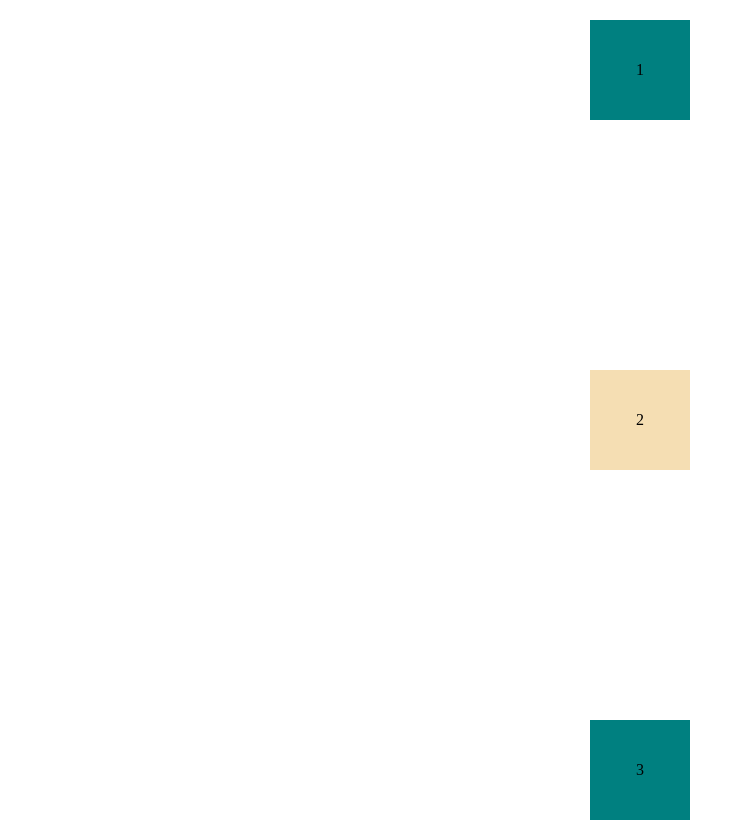
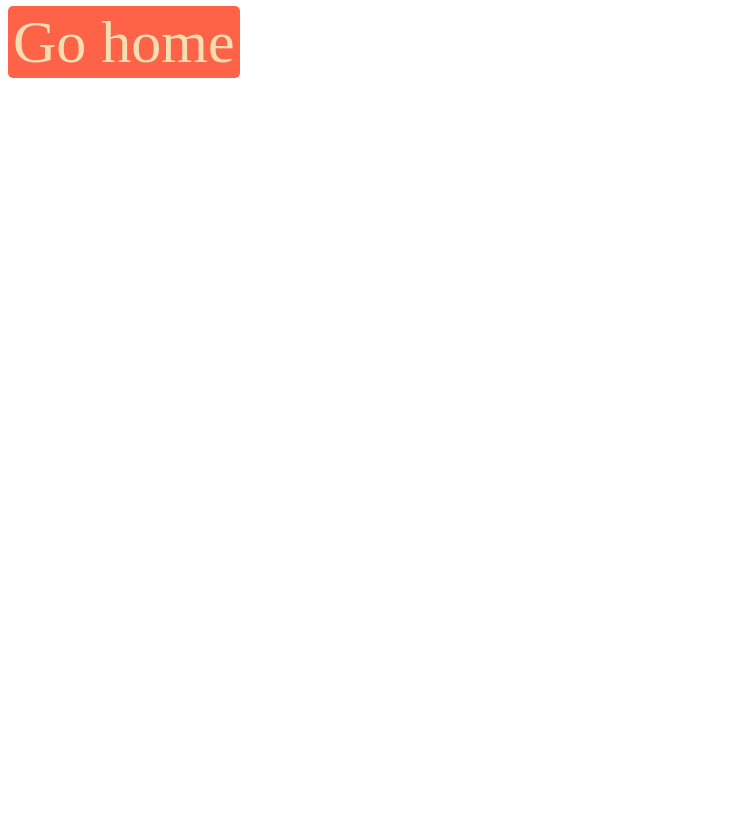
Before and after one commit to junny7020/NomadCoder, a plain HTML site: page kokoa_clone/home.html in a window 1280 px wide. Shown: the whole page, without its empty margins (0-745 px from the left). After the commit the page ends 800 px from the top, so only its background shows below. Drawn offline with Linux system fonts and the light colour scheme.

Commit message:
31th Dec 2021 kokoa talk transition
Transition: feature time method;
transition must be on the original state

```diff
--- a/kokoa_clone/home.html
+++ b/kokoa_clone/home.html
@@ -1,105 +1,27 @@
-<!-- use mdn instead of w3school!!! -->
 <!DOCTYPE html>
 <html lang="en">
 <head>
     <meta charset="UTF-8">
     <meta http-equiv="X-UA-Compatible" content="IE=edge">
-    <meta name="description" content="This is my website">
-    <!-- google description -->
-    <title>My website</title>
-    <link href="styles.css" rel="stylesheet"/>
-    <!-- <style></style>=== css style -->
-    <link
-        rel="shortcut icon"
-        sizes="16x16 32x32 64x64"
-        href="img/nomad_coder.png"
-    />
+    <meta name="viewport" content="width=device-width, initial-scale=1.0">
+    <title>June KokoaTalk Clone</title>
+    <style>
+        a {
+            color: wheat;
+            background-color:tomato;
+            text-decoration: none;
+            padding: 3px 5px;
+            border-radius: 5px;
+            font-size: 60px;
+            transition: background-color 10s ease-in-out, color 5s ease-in-out;
+        }
+        a:hover {
+            color:tomato;
+            background-color:wheat;
+        }
+    </style>
 </head>
 <body>
-    <div>1</div>
-    <div id="second_div">2</div>
-    <div>3</div>
-    <!-- <header>
-        <h1>The June Story</h1>
-    </header>
-    <main>
-        <address>321 Street, Happy city</address>
-    </main>
-    <h1>
-        Hello!
-    </h1>
-    <a
-        href="http://google.com"
-        target="_blank"
-        title="http://google.com">
-        Google
-    </a>
-    <img src="img/nomad_coder.png"/>
-    <ol>
-        <li>I</li>
-        <li>am</li>
-        <li>nomad</li>
-        <li>coder!</li>
-    </ol>
-    <ul>
-        <li>meat</li>
-        <li>milk</li>
-        <li>apple</li>
-    </ul>
-    <p>
-        I can use
-        <abbr title="Cascading Style Sheets">
-            CSS
-        </abbr> to style my
-        <abbr title="HyperText Markup Language">
-            HTML
-        </abbr>. But not yet.
-    </p>
-    <form>
-
-        <div>
-            <label for="profile">Profile Photo</label>
-
-            <input id="profile" type="file" accept="image/*"/>
-
-        </div>
-        <div>
-            <label for="first-name" >First Name</label>
-            <input id="first-name" required placeholder="Name" type="text"/>
-
-            <input required placeholder="Last Name" type="text"/>
-            <input required placeholder="Username" type="text"/>
-            <input required placeholder="Password" type="password"/>
-            <input type="submit" value="Create Account"/>
-        </div>
-        <input type="button"/>
-    </form>
-    <form>
-        <label for="website">Website</label>
-        <input id="website" required placeholder="website url" type="url"/>
-        <input type="submit" value="Enter website url"/>
-    </form> -->
-
+    <a href="#">Go home</a>
 </body>
 </html>
-<!-- non-semantic html tag: div,span ===  tag that has no meaning -->
-        <!-- semantic html tag: headr, main, footer -->
-        <!-- header is different to head it is like div, but has meaning like header -->
-        <!-- <div> tag is division, it does not have meaning for the division...
-            It is like a box! -->
-        <!-- div !== header,main,footer,aside -->
-        <!-- span !== p, address,h1,h2, -->
-
-                    <!-- if for of the label === id of input ,
-                then the input will be activated if the label is clicked -->
-
-
-        <!-- if accept=".png" then only accept .png files-->
-
-                    <!-- 'disabled' attribute=== input disabled -->
-
-    <!--  id can be used inside of body and it has to be unique!
-        a tag can have only one id -->
-
-<!-- <tagname attrname="attrvalue">efefaeff</tagname> -->
-<!-- always use double quotes "" for atrivalue -->
```
